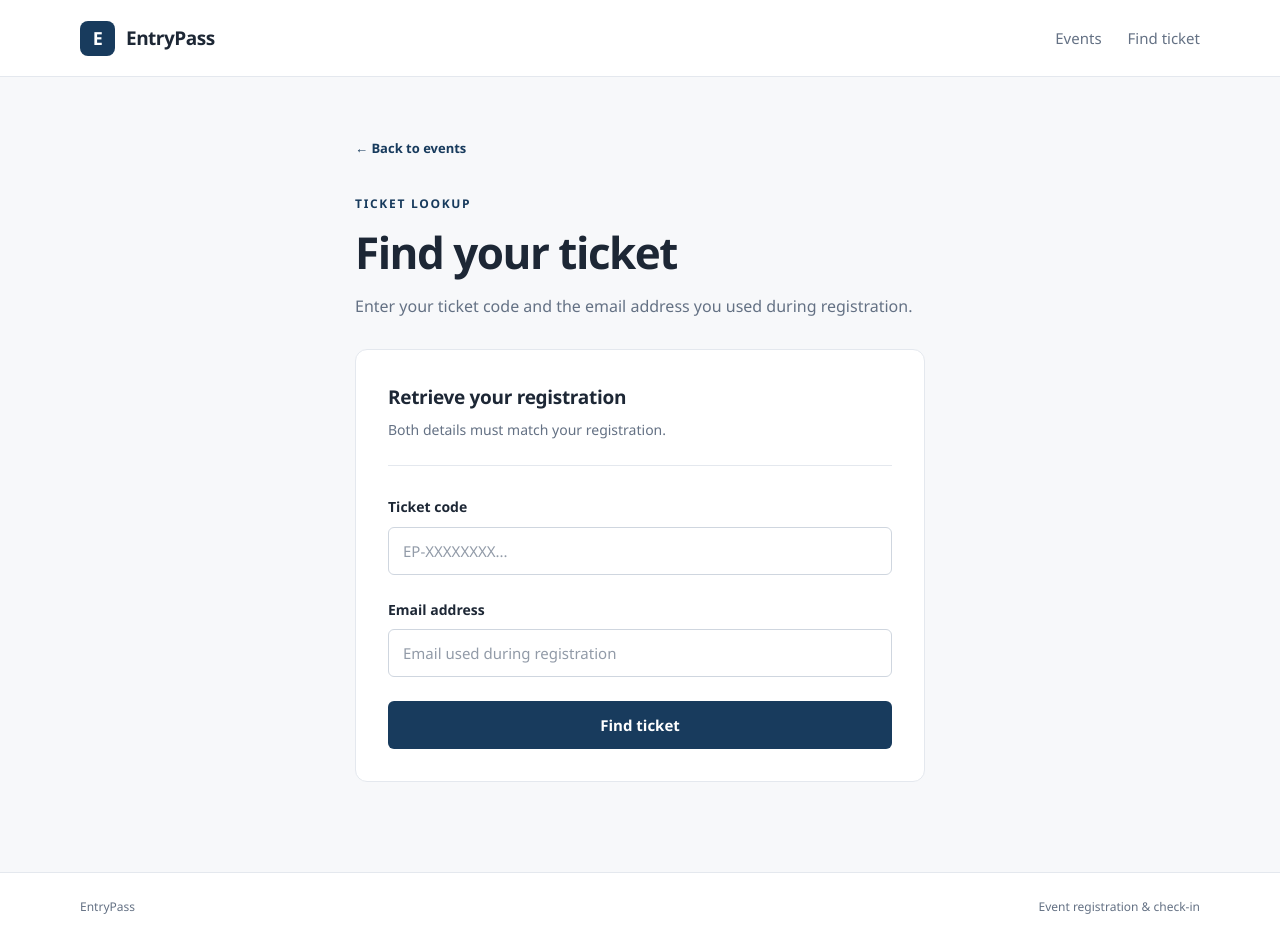
After one commit to MichaelGrant-Libato/entrypass-event-registration, a Django app: page /registrations/lookup/ in a window 1280 px wide. The commit adds this page. Run offline with Django 5.2, Linux system fonts and the light colour scheme.

Commit message:
feat(tickets): implement QR generation and secure ticket lookup

```diff
--- a/events/static/events/styles.css
+++ b/events/static/events/styles.css
@@ -615,3 +615,89 @@ h1 {
         font-size: 14px;
     }
 }
+
+
+/* Header navigation */
+
+.header-links {
+    display: flex;
+    align-items: center;
+    gap: 26px;
+}
+
+/* QR ticket */
+
+.ticket-qr-section {
+    margin: 30px 0;
+    padding: 28px 20px;
+    border: 1px solid var(--border);
+    border-radius: 8px;
+    text-align: center;
+}
+
+.ticket-qr-section h2 {
+    margin-bottom: 8px;
+    font-size: 18px;
+}
+
+.qr-description,
+.qr-instruction {
+    color: var(--muted);
+    font-size: 13px;
+}
+
+.qr-image-wrapper {
+    display: flex;
+    justify-content: center;
+    margin: 22px 0;
+}
+
+.ticket-qr-image {
+    display: block;
+    width: min(240px, 100%);
+    height: auto;
+    aspect-ratio: 1;
+    background: #fff;
+}
+
+.qr-instruction {
+    margin-bottom: 0;
+}
+
+.ticket-help {
+    margin: 22px 0 0;
+    color: var(--muted);
+    font-size: 13px;
+    text-align: center;
+}
+
+.ticket-help a {
+    color: var(--primary);
+    font-weight: 600;
+    text-decoration: underline;
+}
+
+/* Ticket lookup */
+
+.lookup-wrapper {
+    width: min(100%, 570px);
+    margin-inline: auto;
+}
+
+.lookup-wrapper .page-description {
+    margin-bottom: 30px;
+}
+
+@media (max-width: 420px) {
+    .header-links {
+        gap: 14px;
+    }
+
+    .nav-link {
+        font-size: 13px;
+    }
+
+    .ticket-qr-section {
+        padding: 24px 14px;
+    }
+}
--- a/events/templates/events/base.html
+++ b/events/templates/events/base.html
@@ -19,9 +19,12 @@
                 <span>EntryPass</span>
             </a>
 
-            <nav aria-label="Main navigation">
+            <nav class="header-links" aria-label="Main navigation">
                 <a class="nav-link" href="{% url 'events:list' %}">
                     Events
+                </a>
+                <a class="nav-link" href="{% url 'registrations:lookup' %}">
+                    Find ticket
                 </a>
             </nav>
         </div>
--- a/registrations/forms.py
+++ b/registrations/forms.py
@@ -54,3 +54,35 @@ class AttendeeRegistrationForm(forms.Form):
 
     def clean_email(self):
         return self.cleaned_data["email"].strip().lower()
+
+
+class TicketLookupForm(forms.Form):
+    ticket_code = forms.CharField(
+        label="Ticket code",
+        max_length=40,
+        widget=forms.TextInput(attrs={
+            "class": "form-input",
+            "placeholder": "EP-XXXXXXXX...",
+            "autocomplete": "off",
+            "spellcheck": "false",
+        }),
+    )
+
+    email = forms.EmailField(
+        label="Email address",
+        widget=forms.EmailInput(attrs={
+            "class": "form-input",
+            "placeholder": "Email used during registration",
+            "autocomplete": "email",
+        }),
+    )
+
+    def clean_ticket_code(self):
+        return self.cleaned_data[
+            "ticket_code"
+        ].strip().upper()
+
+    def clean_email(self):
+        return self.cleaned_data[
+            "email"
+        ].strip().lower()
--- /dev/null
+++ b/registrations/templates/registrations/ticket_lookup.html
@@ -0,0 +1,60 @@
+
+{% extends "events/base.html" %}
+
+{% block title %}Find Your Ticket | EntryPass{% endblock %}
+
+{% block content %}
+<div class="lookup-wrapper">
+    <a class="back-link" href="{% url 'events:list' %}">
+        &larr; Back to events
+    </a>
+
+    <section>
+        <p class="eyebrow">TICKET LOOKUP</p>
+        <h1>Find your ticket</h1>
+        <p class="page-description">
+            Enter your ticket code and the email address
+            you used during registration.
+        </p>
+
+        <div class="form-card">
+            <div class="form-card-header">
+                <h2>Retrieve your registration</h2>
+                <p>Both details must match your registration.</p>
+            </div>
+
+            {% if form.non_field_errors %}
+            <div class="form-alert" role="alert">
+                {% for error in form.non_field_errors %}
+                    <p>{{ error }}</p>
+                {% endfor %}
+            </div>
+            {% endif %}
+
+            <form method="post" novalidate>
+                {% csrf_token %}
+
+                {% for field in form %}
+                <div class="form-field">
+                    <label for="{{ field.id_for_label }}">
+                        {{ field.label }}
+                    </label>
+
+                    {{ field }}
+
+                    {% for error in field.errors %}
+                    <p class="field-error" role="alert">
+                        {{ error }}
+                    </p>
+                    {% endfor %}
+                </div>
+                {% endfor %}
+
+                <button type="submit" class="button">
+                    Find ticket
+                </button>
+            </form>
+        </div>
+    </section>
+</div>
+{% endblock %}
--- a/registrations/urls.py
+++ b/registrations/urls.py
@@ -16,4 +16,9 @@ urlpatterns = [
         views.registration_confirmation,
         name="confirmation",
     ),
+    path(
+        "lookup/",
+        views.ticket_lookup,
+        name="lookup",
+    ),
 ]
--- a/registrations/views.py
+++ b/registrations/views.py
@@ -7,7 +7,8 @@ from django.views.decorators.http import require_GET, require_http_methods
 
 from events.models import Event
 
-from .forms import AttendeeRegistrationForm
+from .forms import AttendeeRegistrationForm, TicketLookupForm
+from .qr import generate_ticket_qr
 from .models import Registration
 from .services import RegistrationError, register_attendee
 
@@ -94,8 +95,56 @@ def registration_confirmation(request):
     if registration is None:
         return redirect("events:list")
 
+
     return render(
         request,
         "registrations/confirmation.html",
-        {"registration": registration},
+        {
+            "registration": registration,
+            "qr_code_data": generate_ticket_qr(
+                registration.ticket_code
+            ),
+        },
     )
+
+
+@never_cache
+@require_http_methods(["GET", "POST"])
+def ticket_lookup(request):
+    form = TicketLookupForm(
+        request.POST if request.method == "POST" else None
+    )
+
+    if request.method == "POST":
+        # Revoke access to any previously viewed ticket
+        # before processing a new lookup.
+        request.session.pop("new_registration_id", None)
+
+        if form.is_valid():
+            ticket_code = form.cleaned_data["ticket_code"]
+            email = form.cleaned_data["email"]
+
+            registration = Registration.objects.filter(
+                ticket_code=ticket_code,
+                email__iexact=email,
+            ).first()
+
+            if registration is None:
+                form.add_error(
+                    None,
+                    "Ticket not found",
+                )
+            else:
+                request.session[
+                    "new_registration_id"
+                ] = registration.pk
+
+                return redirect(
+                    "registrations:confirmation"
+                )
+
+    return render(
+        request,
+        "registrations/ticket_lookup.html",
+        {"form": form},
+    )
--- a/requirements.txt
+++ b/requirements.txt
@@ -1,5 +1,8 @@
 asgiref==3.13.0
+colorama==0.4.6
 Django==5.2.19
+pillow==13.0.0
 python-dotenv==1.2.4
+qrcode==8.2
 sqlparse==0.6.1
 tzdata==2026.6
```
Also changed, not shown: registrations/qr.py (added, +36 -0 lines), registrations/templates/registrations/confirmation.html (+33 -1 lines), registrations/test_qr_tickets.py (added, +139 -0 lines).
